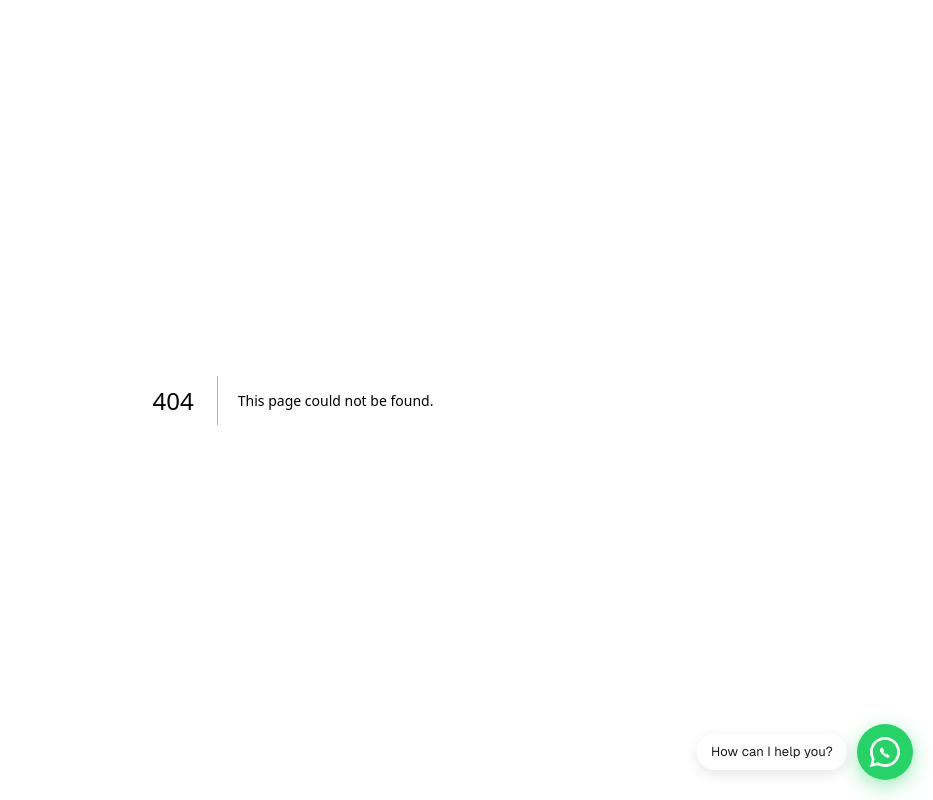
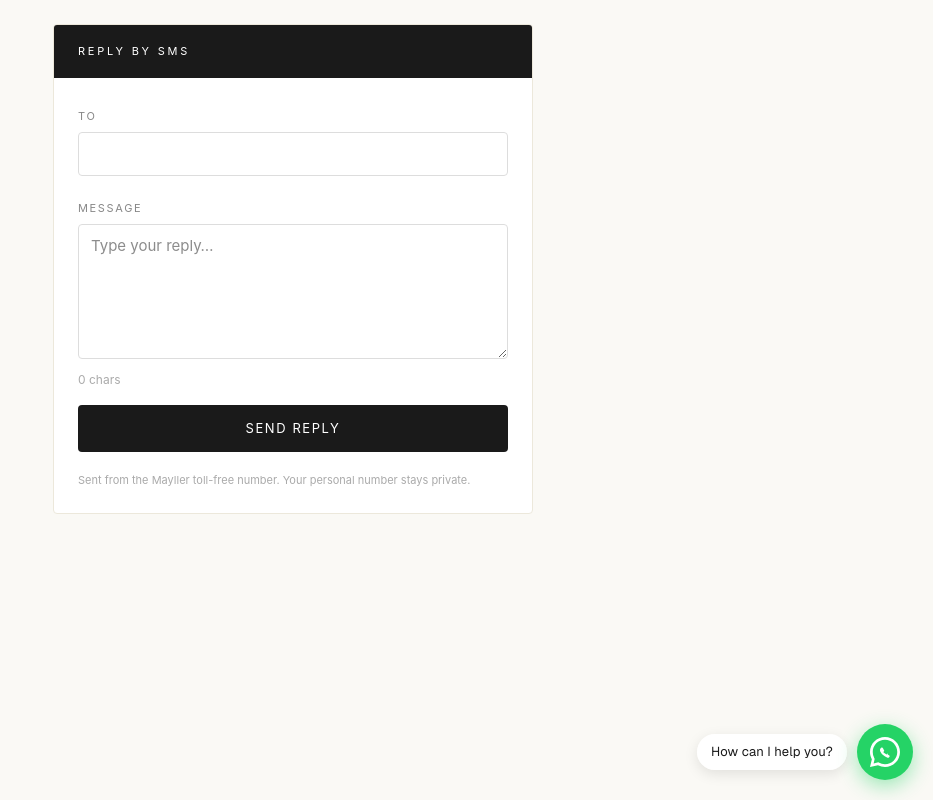
Before and after one commit to ulisse2025/mayller-bridal, a Next.js app in the folder pronovias/: page /sms-reply in a window 1280 px wide. Before the commit this address had no page. Shown: the whole page, without its empty margins (347-1280 px from the left). Built offline with nearby package versions, Linux system fonts and the light colour scheme.

Commit message:
Create SMS reply page component
This component allows users to send SMS replies through a web interface, handling input and API communication.

```diff
--- /dev/null
+++ b/pronovias/src/app/sms-reply/page.tsx
@@ -0,0 +1,157 @@
+'use client';
+
+// ============================================================
+// MAYLLER BRIDAL — Quick SMS reply page (private, link-only)
+// pronovias/src/app/sms-reply/page.tsx
+//
+// Opened from the "Reply" button in the inbound-SMS email.
+// Reads ?to=<customer>&t=<token> from the URL, lets the shop
+// type a reply, and posts it to /api/sms/reply-send, which sends
+// from the toll-free number. The shop's personal number is never
+// exposed.
+// ============================================================
+
+import { useEffect, useState } from 'react';
+
+export default function SmsReplyPage() {
+  const [to, setTo] = useState('');
+  const [token, setToken] = useState('');
+  const [body, setBody] = useState('');
+  const [status, setStatus] = useState<'idle' | 'sending' | 'sent' | 'error'>('idle');
+  const [error, setError] = useState('');
+
+  useEffect(() => {
+    const sp = new URLSearchParams(window.location.search);
+    setTo(sp.get('to') || '');
+    setToken(sp.get('t') || '');
+  }, []);
+
+  async function send() {
+    if (!body.trim()) return;
+    setStatus('sending');
+    setError('');
+    try {
+      const resp = await fetch('/api/sms/reply-send', {
+        method: 'POST',
+        headers: { 'Content-Type': 'application/json' },
+        body: JSON.stringify({ to, body, t: token }),
+      });
+      const json = await resp.json().catch(() => ({}));
+      if (resp.ok && json.ok) {
+        setStatus('sent');
+        setBody('');
+      } else {
+        setStatus('error');
+        setError(json.error || 'Send failed');
+      }
+    } catch (e) {
+      setStatus('error');
+      setError(e instanceof Error ? e.message : 'Send failed');
+    }
+  }
+
+  const wrap: React.CSSProperties = {
+    fontFamily: '-apple-system,BlinkMacSystemFont,Helvetica,sans-serif',
+    background: '#faf9f5',
+    minHeight: '100vh',
+    margin: 0,
+    padding: '24px',
+    color: '#1a1a1a',
+  };
+  const card: React.CSSProperties = {
+    maxWidth: 480,
+    margin: '0 auto',
+    background: '#fff',
+    border: '1px solid #ece8db',
+    borderRadius: 4,
+    overflow: 'hidden',
+  };
+
+  return (
+    <div style={wrap}>
+      <div style={card}>
+        <div
+          style={{
+            background: '#1a1a1a',
+            color: '#fff',
+            padding: '18px 24px',
+            letterSpacing: '.25em',
+            fontSize: 11,
+            textTransform: 'uppercase',
+          }}
+        >
+          Reply by SMS
+        </div>
+        <div style={{ padding: '24px' }}>
+          <label style={{ fontSize: 11, color: '#888', letterSpacing: '.15em', textTransform: 'uppercase' }}>
+            To
+          </label>
+          <input
+            value={to}
+            onChange={(e) => setTo(e.target.value)}
+            style={{
+              width: '100%',
+              boxSizing: 'border-box',
+              padding: '10px 12px',
+              margin: '6px 0 18px',
+              border: '1px solid #ddd',
+              borderRadius: 4,
+              fontSize: 15,
+            }}
+          />
+
+          <label style={{ fontSize: 11, color: '#888', letterSpacing: '.15em', textTransform: 'uppercase' }}>
+            Message
+          </label>
+          <textarea
+            value={body}
+            onChange={(e) => setBody(e.target.value)}
+            rows={5}
+            placeholder="Type your reply…"
+            style={{
+              width: '100%',
+              boxSizing: 'border-box',
+              padding: '10px 12px',
+              margin: '6px 0 6px',
+              border: '1px solid #ddd',
+              borderRadius: 4,
+              fontSize: 15,
+              resize: 'vertical',
+            }}
+          />
+          <div style={{ fontSize: 12, color: '#aaa', marginBottom: 16 }}>{body.length} chars</div>
+
+          <button
+            onClick={send}
+            disabled={status === 'sending' || !body.trim() || !to}
+            style={{
+              width: '100%',
+              background: status === 'sending' ? '#777' : '#1a1a1a',
+              color: '#fff',
+              border: 'none',
+              padding: '14px',
+              fontSize: 13,
+              letterSpacing: '.12em',
+              textTransform: 'uppercase',
+              cursor: status === 'sending' ? 'default' : 'pointer',
+              borderRadius: 4,
+            }}
+          >
+            {status === 'sending' ? 'Sending…' : 'Send reply'}
+          </button>
+
+          {status === 'sent' && (
+            <p style={{ color: '#2e7d32', fontSize: 14, marginTop: 16 }}>✓ Sent. Reply delivered from the toll-free number.</p>
+          )}
+          {status === 'error' && (
+            <p style={{ color: '#c00', fontSize: 14, marginTop: 16 }}>✗ {error}</p>
+          )}
+
+          <p style={{ color: '#aaa', fontSize: 11, marginTop: 20, lineHeight: 1.5 }}>
+            Sent from the Mayller toll-free number. Your personal number stays private.
+          </p>
+        </div>
+      </div>
+    </div>
+  );
+}
```
